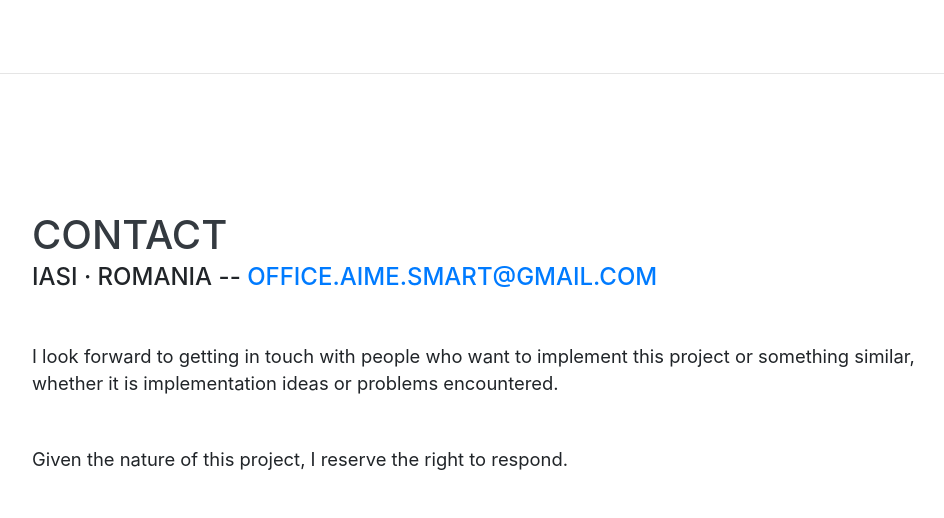
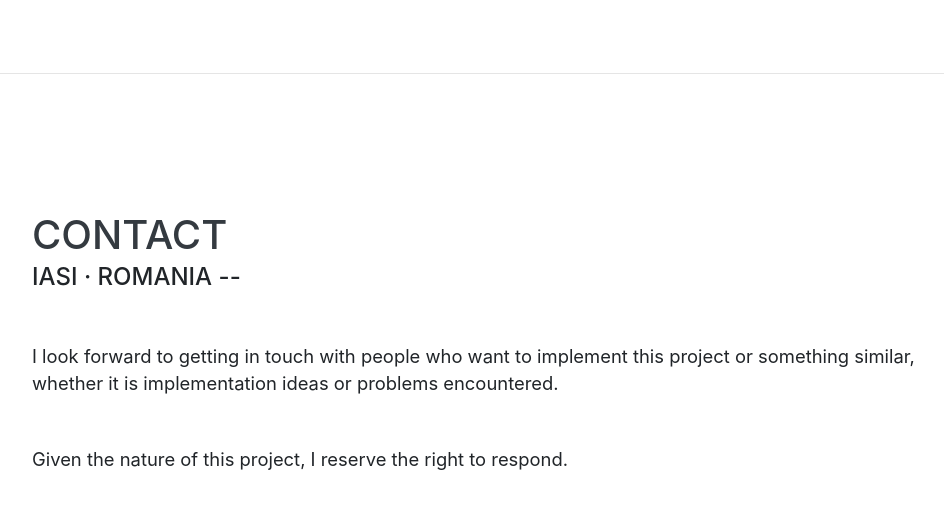
Before and after one commit to MEPF/AIME-SmartHome, a website with bundled scripts: page index.html in a window 1280 px wide. Shown: the part 5249-5767 px from the top of the page, without its empty margins (288-1232 px from the left). Built offline with nearby package versions, Linux system fonts and the light colour scheme; a web font is replaced by a local one.

Commit message:
Update index.html

```diff
--- a/index.html
+++ b/index.html
@@ -291,7 +291,7 @@
       <div class="w-100">
         <h1 class="mb-0">CONTACT</h1>
         <div class="subheading mb-5">IASI · ROMANIA --
-          <a href="mailto:office.aime.smart@gamil.com">office.aime.smart&#64;gmail.com</a>
+          <!-- <a href="mailto:office.aime.smart@gamil.com">office.aime.smart&#64;gmail.com</a> -->
         </div>
         <p class="lead mb-5">I look forward to getting in touch with people who want to implement this project or something similar, whether it is implementation ideas or problems encountered.</p>
         <p class="lead mb-5">Given the nature of this project, I reserve the right to respond.</p>
```
